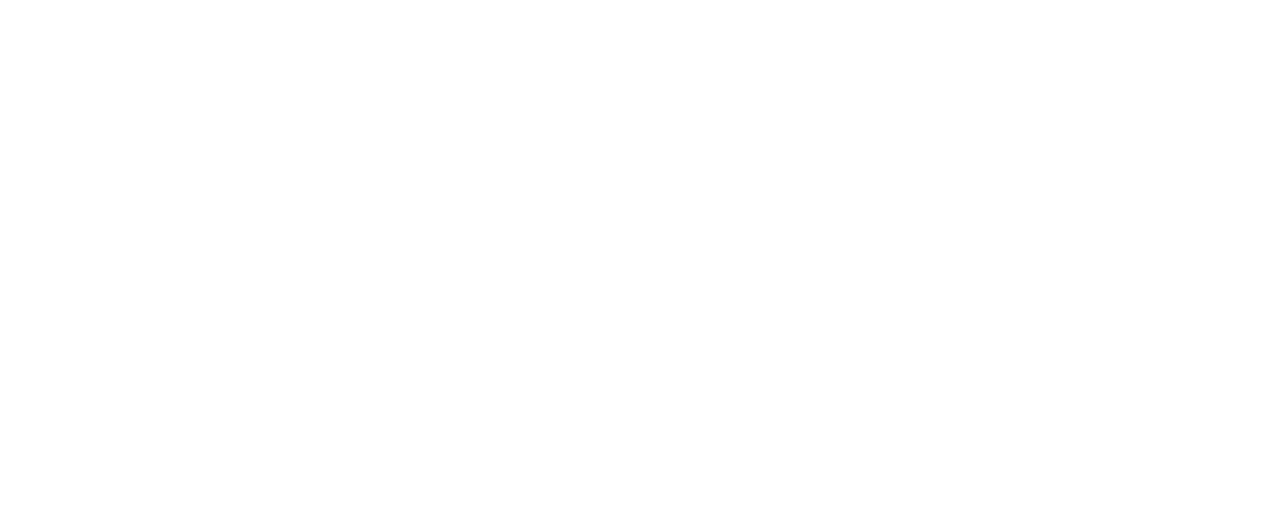
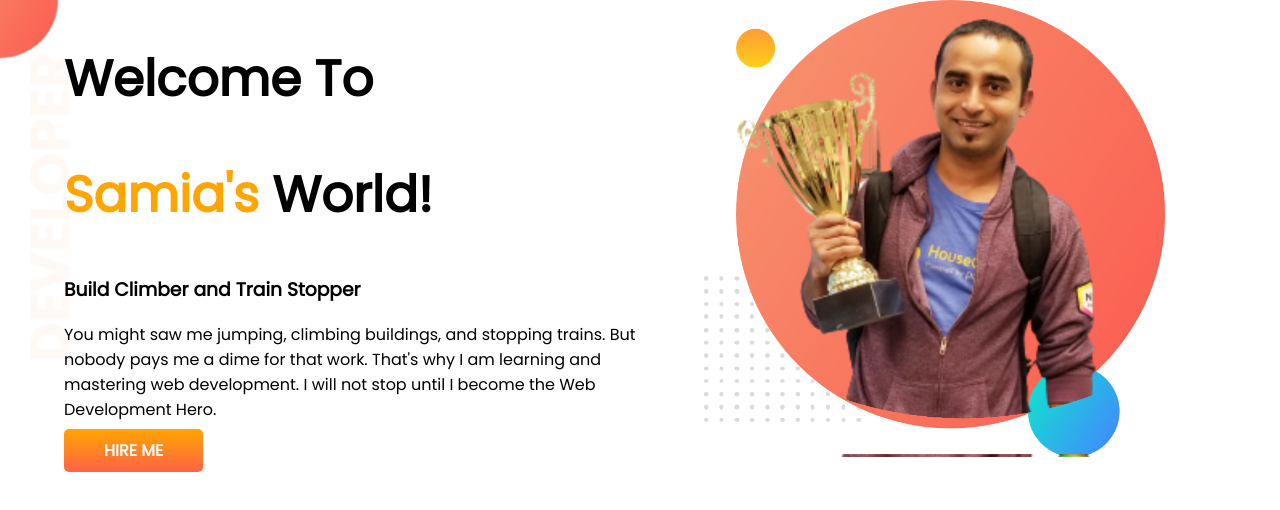
Before and after one commit to samiasalahuddin/developer-portfolio, a plain HTML site: page index.html in a window 1280 px wide. Drawn offline with Linux system fonts and the light colour scheme.

Commit message:
top banner added

```diff
--- a/index.html
+++ b/index.html
@@ -1,13 +1,35 @@
 <!DOCTYPE html>
 <html lang="en">
+
 <head>
     <meta charset="UTF-8">
     <meta http-equiv="X-UA-Compatible" content="IE=edge">
     <meta name="viewport" content="width=device-width, initial-scale=1.0">
     <title>Samia Portfolio</title>
+    <link rel="preconnect" href="https://fonts.googleapis.com">
+    <link rel="preconnect" href="https://fonts.gstatic.com" crossorigin>
+    <link href="https://fonts.googleapis.com/css2?family=Poppins&display=swap" rel="stylesheet">
     <link rel="stylesheet" href="style.css">
 </head>
+
 <body>
+    <section class="top-banner">
+        <div class="half-width">
+            <h1>Welcome To</h1>
+            <h1><span class="orange-color">Samia's</span> World!</h1>
+            <h3>Build Climber and Train Stopper</h3>
+            <p>You might saw me jumping, climbing buildings, and stopping trains. But nobody pays me a dime for that
+                work.
+                That's why I am learning and mastering web development. I will not stop until I become the Web
+                Development
+                Hero.</p>
+            <a class="link-button" target="_blank" href="https://www.linkedin.com/company/programminghero/">HIRE ME</a>
+        </div>
+        <div class="half-width">
+            <img src="images/my-bg 1.png" alt="">
+        </div>
+    </section>
 
 </body>
+
 </html>
--- a/style.css
+++ b/style.css
@@ -0,0 +1,39 @@
+body {
+    font-family: 'Poppins', sans-serif;
+    margin: 0;
+}
+
+h1 {
+    font-size: 50px;
+}
+
+.orange-color {
+    color: orange;
+}
+
+section {
+    display: flex;
+}
+
+.half-width {
+    width: 50%;
+    padding-left: 5%;
+}
+
+.half-width img {
+    width: 80%;
+}
+
+.link-button {
+    text-decoration: none;
+    background-image: linear-gradient(orange, tomato);
+    color: white;
+    font-weight: 700;
+    padding: 10px 40px;
+    border-radius: 5px;
+}
+
+.top-banner {
+    background-image: url(images/top-banner.png);
+    background-repeat: no-repeat;
+}
```
Also changed, not shown: images/dream-bg.png (added), images/exp-bg.png (added), images/jhankar.png (added), images/jhankar2.png (added), images/my-bg 1.png (added), images/my-bg.png (added), images/my-bg2.png (added), images/top-banner.png (added), 7 other files.
